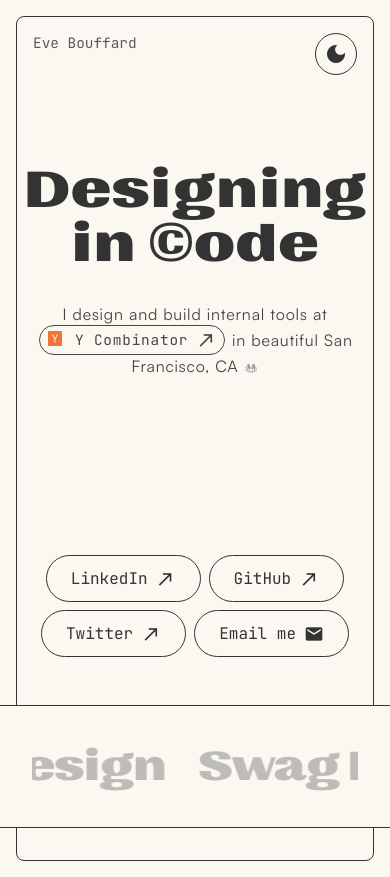
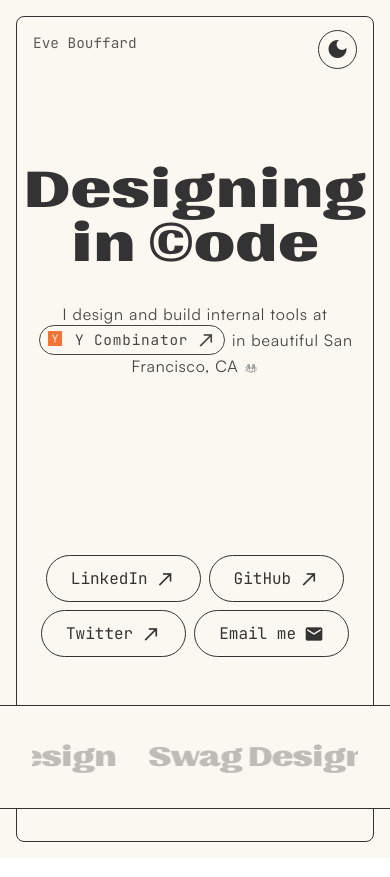
Before and after one commit to evebouf/portfolio, a React (Vite) app: page / in a window 390 px wide. Built offline with nearby package versions, Linux system fonts and the light colour scheme; a web font is replaced by a local one.

Commit message:
style: adjust mobile theme toggle positioning and sliding track title size

```diff
--- a/src/pages/Home.css
+++ b/src/pages/Home.css
@@ -735,9 +735,13 @@
   .mobile-theme-toggle {
     display: block;
     position: absolute;
-    top: 1rem;
+    top: 0.8rem;
     right: 1rem;
     z-index: 10;
+  }
+
+  .mobile-theme-toggle .theme-toggle {
+    padding: 0.4rem;
   }
 
   .mobile-buttons {
@@ -766,6 +770,10 @@
   .yc-logo, .location-icon {
     width: 1rem;
     height: 1rem;
+  }
+
+  .sliding-track .title {
+    font-size: 2rem !important;
   }
 }
 
```
